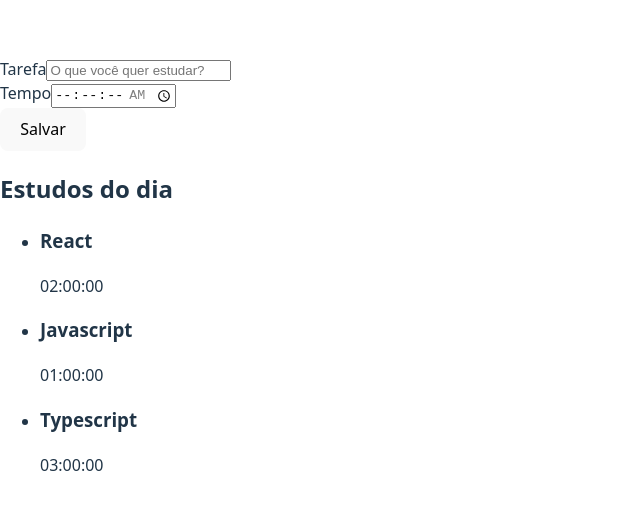
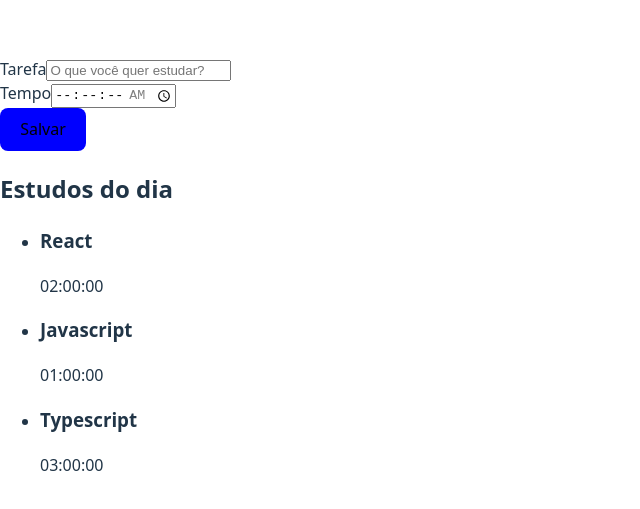
Before and after one commit to Melksedeque/alura-studies-timer, a React (Vite) app: page / in a window 1280 px wide. Shown: the part 125-634 px from the top of the page, without its empty margins (0-640 px from the left). Built offline with nearby package versions, Linux system fonts and the light colour scheme.

Commit message:
Background de teste do botão

```diff
--- a/src/components/Botao/index.tsx
+++ b/src/components/Botao/index.tsx
@@ -3,7 +3,11 @@
 class Botao extends React.Component {
   render() {
     return (
-      <button className="" onClick={() => alert("Botão clicado!")}>
+      <button
+        className=""
+        onClick={() => alert("Botão clicado!")}
+        style={{ backgroundColor: "blue" }}
+      >
         {/* {this.props.children} */}
         Salvar
       </button>
```
